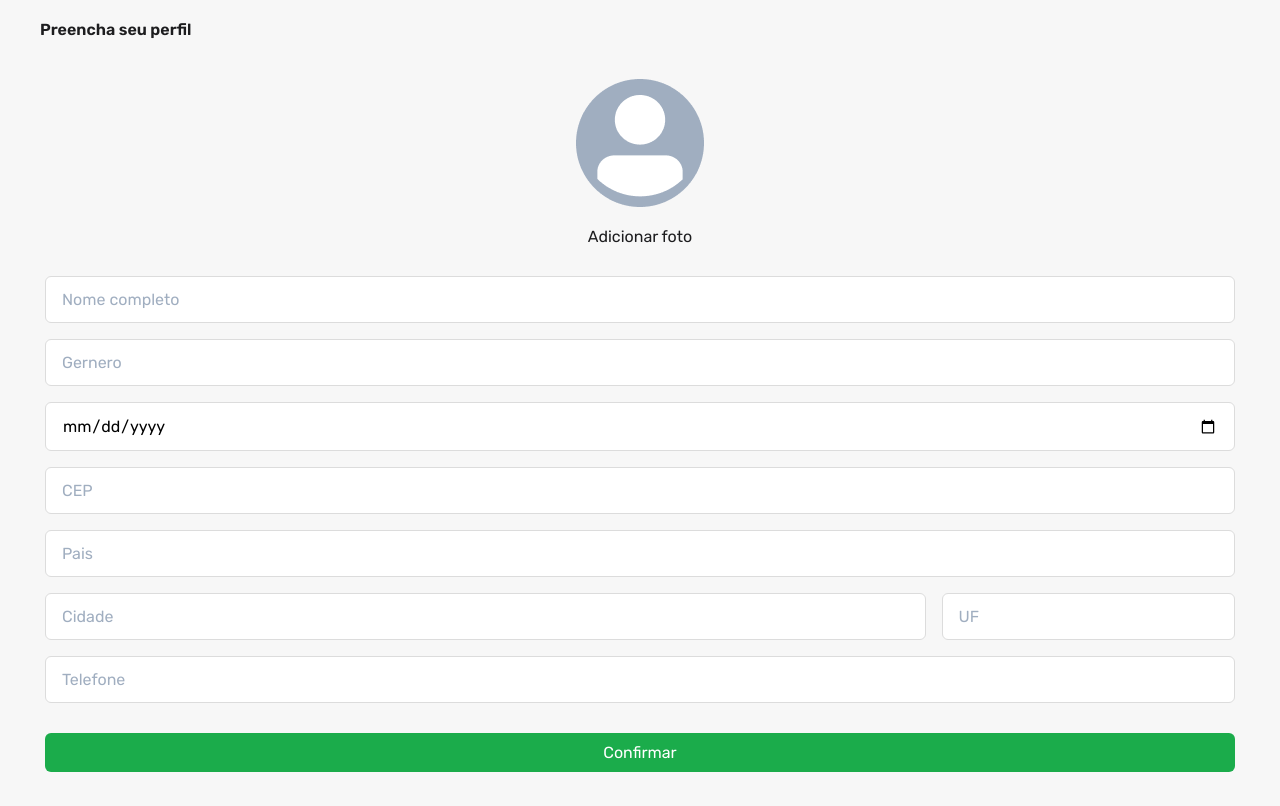
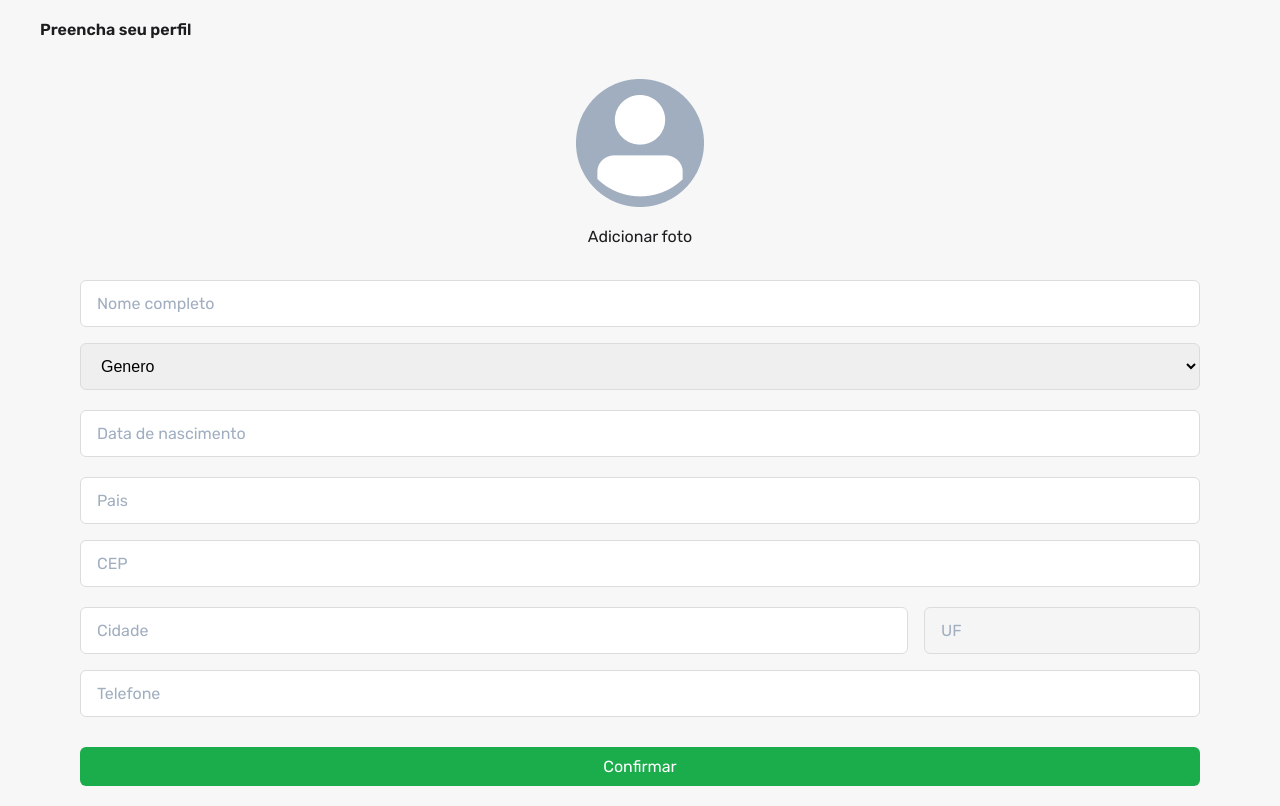
Before and after one commit to unzero-lab/raffly-front, a React (Vite) app: page /complemento-de-cadastro in a window 1280 px wide. Built offline with nearby package versions, Linux system fonts and the light colour scheme.

Commit message:
style: input style

```diff
--- a/package.json
+++ b/package.json
@@ -21,12 +21,14 @@
     "react": "^18.2.0",
     "react-dom": "^18.2.0",
     "react-hook-form": "^7.43.1",
+    "react-input-mask": "^3.0.0-alpha.2",
     "react-router-dom": "^6.6.2",
     "styled-components": "^5.3.6"
   },
   "devDependencies": {
     "@types/react": "^18.0.26",
     "@types/react-dom": "^18.0.9",
+    "@types/react-input-mask": "^3.0.2",
     "@types/styled-components": "^5.1.26",
     "@vitejs/plugin-react": "^3.0.0",
     "typescript": "^4.9.3",
--- a/src/Pages/Screen-registration-complement/index.tsx
+++ b/src/Pages/Screen-registration-complement/index.tsx
@@ -6,10 +6,13 @@ import {
   Main,
   Title,
   Form,
+  Select,
+  MaskInput,
 } from "./style";
 import Avatar from "../../assets/Avatar.png";
 import { useForm } from "react-hook-form";
 import { api } from "../../lib/axios";
+import { useState } from "react";
 
 enum Gender {
   MALE = "male",
@@ -19,19 +22,27 @@ enum Gender {
 
 interface PropsProvaiderUser {
   name: string;
-  gender: Gender;
+  gender: Gender | "";
   dateOfBirth?: string;
   phone?: string;
   city?: string;
   state?: string;
   country?: string;
-  zipCode?: string;
+  zipCode?: string | "";
   date?: string;
 }
 
 export function ScreenRegistrationComplement() {
-  const { register, handleSubmit } = useForm<PropsProvaiderUser>();
-
+  const { register, handleSubmit, reset, resetField, watch } =
+    useForm<PropsProvaiderUser>({
+      mode: "onChange",
+      defaultValues: {
+        zipCode: "",
+        gender: "",
+        phone: "",
+      },
+    });
+  let id = 2;
   async function handleUpadateProvaiderUser(data: PropsProvaiderUser) {
     const { name, gender, dateOfBirth, phone, city, country, state, zipCode } =
       data;
@@ -43,16 +54,22 @@ export function ScreenRegistrationComplement() {
       zipCode,
     };
 
-    const response = await api.put("provaider_user/2", {
+    const response = await api.put(`provaider_user/${id}`, {
       name,
       gender,
       addrees,
       dateOfBirth,
       phone,
     });
-    console.log(response);
+
+    if (response.statusText) {
+      reset();
+      resetField("zipCode");
+    }
   }
 
+  const [teste, setTeste] = useState("text");
+  const [teste2, setTeste2] = useState("text");
   return (
     <Main>
       <Title>Preencha seu perfil</Title>
@@ -64,25 +81,47 @@ export function ScreenRegistrationComplement() {
       <Form onSubmit={handleSubmit(handleUpadateProvaiderUser)}>
         <Input type="text" placeholder="Nome completo" {...register("name")} />
 
-        <Input type="text" placeholder="Gernero" {...register("gender")} />
+        <Select
+          placeholder="Gernero"
+          {...register("gender", { required: true })}
+        >
+          <option disabled selected hidden value="">
+            Genero
+          </option>
+          <option value="FAMELE">Mulher</option>
+          <option value="MALE">Homen</option>
+          <option value="OTHER">Outro</option>
+        </Select>
 
         <Input
-          type="date"
+          type={teste}
           placeholder="Data de nascimento"
-          {...register("date")}
+          onFocus={(e) => {
+            setTeste("date");
+          }}
+          {...register("dateOfBirth", { required: true })}
         />
 
-        <Input type="text" placeholder="CEP" {...register("zipCode")} />
-
         <Input type="text" placeholder="Pais" {...register("country")} />
+        <MaskInput
+          mask="99999-999"
+          type="text"
+          placeholder="CEP"
+          {...register("zipCode")}
+        />
 
         <InputGroupState>
           <Input type="text" placeholder="Cidade" {...register("city")} />
 
-          <Input type="text" placeholder="UF" {...register("state")} />
+          <Input disabled type="text" placeholder="UF" {...register("state")} />
         </InputGroupState>
 
-        <Input type="text" placeholder="Telefone" {...register("phone")} />
+        <MaskInput
+          mask="(99) 99999-9999"
+          type="text"
+          placeholder="Telefone"
+          {...register("phone")}
+        />
 
         <Button>Confirmar</Button>
       </Form>
--- a/src/Pages/Screen-registration-complement/style.ts
+++ b/src/Pages/Screen-registration-complement/style.ts
@@ -1,4 +1,5 @@
 import styled from "styled-components";
+import InputMask from "react-input-mask";
 
 export const Main = styled.section`
   height: 100vh;
@@ -27,12 +28,14 @@ export const Header = styled.div`
 
 export const Form = styled.form``;
 
+export const Label = styled.label``;
+
 export const Input = styled.input`
   border: 1px solid #dcdcdc;
   border-radius: 6px;
   width: 100%;
   padding: 13px 16px;
-
+  margin-top: 4px;
   margin-bottom: 16px;
 
   &[type="date"]::placeholder {
@@ -44,6 +47,44 @@ export const Input = styled.input`
   }
   &::placeholder {
     color: ${(props) => props.theme["placeholder"]};
+  }
+
+  &[type="date"]::placeholder {
+    color: red;
+  }
+`;
+
+export const MaskInput = styled(InputMask)`
+  border: 1px solid #dcdcdc;
+  border-radius: 6px;
+  width: 100%;
+  padding: 13px 16px;
+  margin-bottom: 16px;
+
+  &[type="date"]::placeholder {
+    color: ${(props) => props.theme["placeholder"]};
+  }
+
+  &::placeholder {
+    color: ${(props) => props.theme["placeholder"]};
+  }
+  &::placeholder {
+    color: ${(props) => props.theme["placeholder"]};
+  }
+`;
+
+export const Select = styled.select`
+  border: 1px solid #dcdcdc;
+  border-radius: 6px;
+  width: 100%;
+  padding: 13px 16px;
+  margin-bottom: 16px;
+  font-size: 1rem;
+
+  option {
+    font-size: 1rem;
+    margin: 5px;
+    color: ${(props) => props.theme["gray-900"]};
   }
 `;
 
```
Also changed, not shown: server.json (+7 -7 lines), 1 other file (tests, documents, lock files or other folders).
